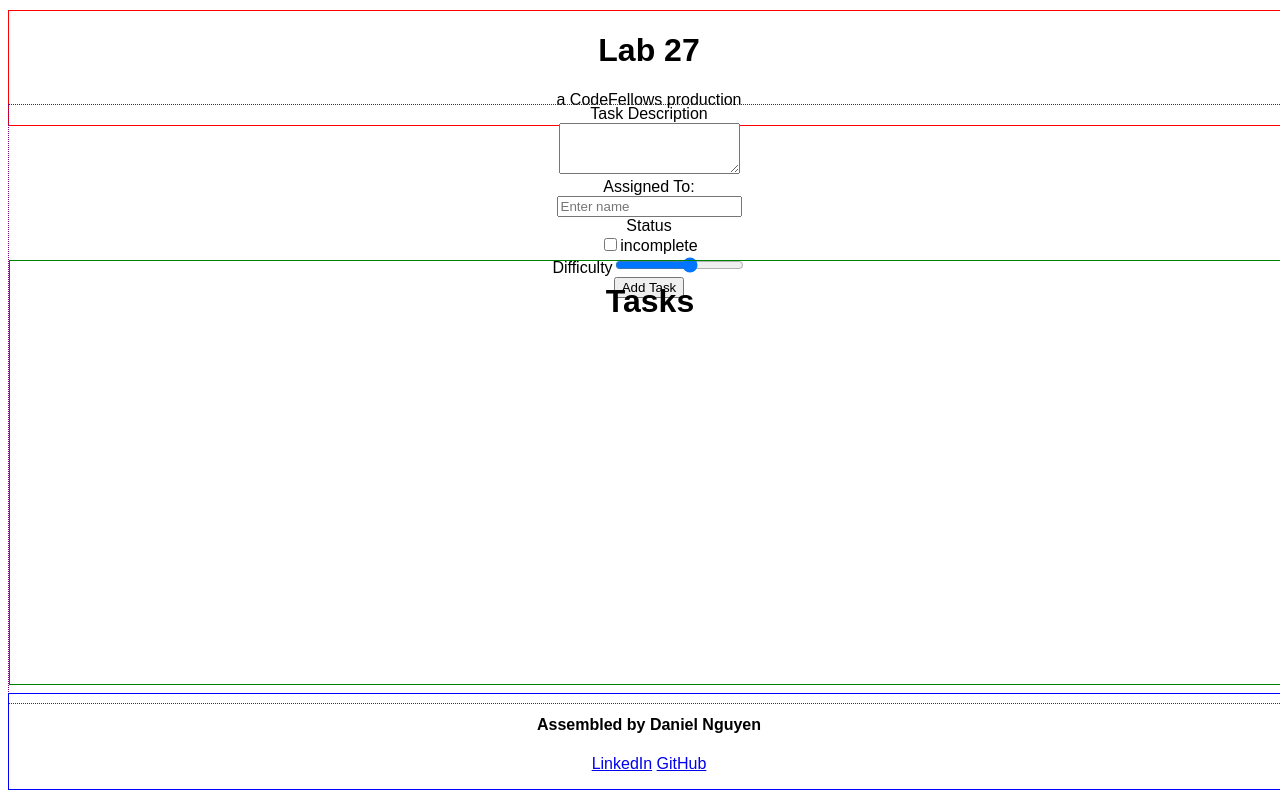
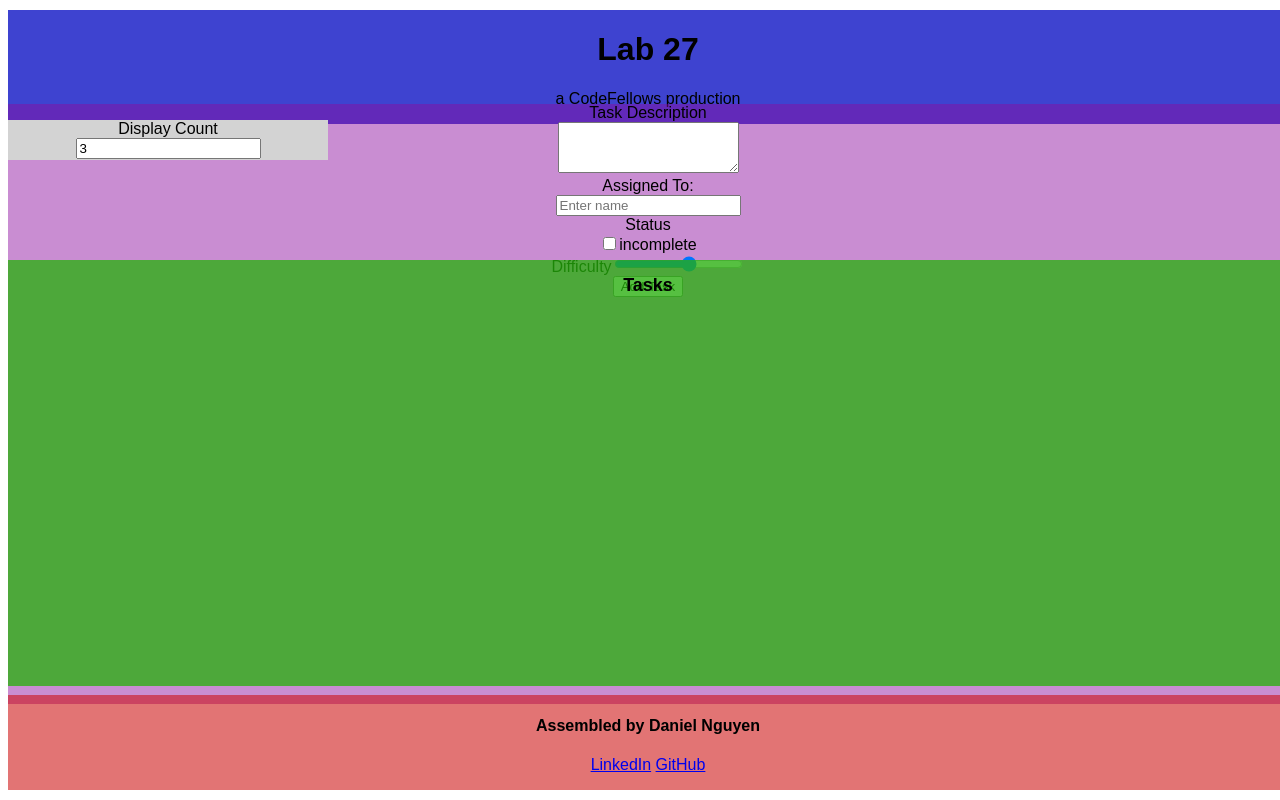
Before and after one commit to daniel-nguyen-401-advanced-javascript/lab-26, a React (Create React App) app: page / in a window 1280 px wide. Built offline with nearby package versions, Linux system fonts and the light colour scheme; no server answers.

Commit message:
got pagination display working

```diff
--- a/src/App.js
+++ b/src/App.js
@@ -1,17 +1,24 @@
-import React from 'react';
+import React, {useState} from 'react';
 import "./styles/styles.scss";
 import Header from "./components/Header.js";
 import Footer from "./components/Footer.js";
 import ToDo from "./components/ToDo";
+import SettingsForm from "./components/SettingsForm";
+import {ListContext} from './components/Contexts';
 
 
 
 function App() {
+  const [displayCount, setDisplayCount] = useState(3);
+
   return (
     <div className="App">
+      <ListContext.Provider value={{displayCount, setDisplayCount}}>
         <Header />
         <ToDo />
+        <SettingsForm />
         <Footer />
+      </ListContext.Provider>
     </div>
   );
 }
--- /dev/null
+++ b/src/components/Contexts.js
@@ -0,0 +1,5 @@
+import React from 'react';
+
+const ListContext = React.createContext();
+
+export {ListContext};
--- /dev/null
+++ b/src/components/ListDisplay.js
@@ -0,0 +1,46 @@
+import React, {useState, useEffect, useContext} from 'react';
+import {ListContext} from './Contexts';
+
+
+function ListDisplay(props) {
+  const displayData = useContext(ListContext);
+
+  const [page, setPage] = useState(0);
+  const [displayItems, setDisplayItems] = useState([]);
+
+  useEffect(() => {
+    let renderedList = [];
+
+    let i = 0 + page * displayData.displayCount;
+    let max = i + displayData.displayCount;
+
+    for (i; i<max; i++) {
+      if (i >= props.list.length) break;
+      renderedList.push(<div key={i}>{props.list[i]}</div>);
+    }
+
+    setDisplayItems(renderedList);
+  }, [props.list, page, displayData.displayCount]);
+
+  return (
+    <>
+    {displayItems}
+    {page * displayData.displayCount < props.list.length && (
+      <button className='next'
+      onClick={(e) => {
+        setPage(page +1);
+      }}
+      >Next</button>
+    )}
+    {page > 0 && (
+      <button className='previous'
+      onClick={(e) => {
+        setPage(page -1);
+      }}
+      >Previous</button>
+    )}
+    </>
+  );
+}
+
+export default ListDisplay;
--- /dev/null
+++ b/src/components/SettingsForm.js
@@ -0,0 +1,22 @@
+import React, {useContext} from 'react';
+import {ListContext} from "./Contexts";
+
+function SettingsForm(props) {
+  let listData = useContext(ListContext);
+  return (
+    <>
+    <div className='SettingsForm'>
+    <label>Display Count</label><br />
+    <input
+      type='number'
+      value={listData.displayCount}
+      onChange={(e) =>{
+        listData.setDisplayCount(parseInt(e.target.value));
+      }}
+      />
+    </div>
+    </>
+  )
+}
+
+export default SettingsForm;
--- a/src/components/ToDoList.js
+++ b/src/components/ToDoList.js
@@ -1,5 +1,7 @@
 import React from 'react';
+import ListDisplay from './ListDisplay';
 import ToDoItem from "./ToDoItem";
+
 
 function ToDoList(props) {
 
@@ -20,11 +22,13 @@ function ToDoList(props) {
   return (
 
     <div className="ToDoList">
-      <h1>Tasks</h1>
-    {currentList}
+      <h2>Tasks</h2>
+      <ListDisplay list={currentList}/>
+    {/* {currentList} */}
     </div>
 
   )
 }
 
+
 export default ToDoList;
--- a/src/styles/styles.scss
+++ b/src/styles/styles.scss
@@ -4,14 +4,14 @@
 }
 
 .Header {
-  border: 1px solid red;
+  background-color: #0b11c4c9;
   position: absolute;
   top: 10px;
   width: 100%;
 }
 
 .ToDo {
-  border: 1px dotted purple;
+  background-color: #8b0b9f77;
   position: absolute;
   top: 13%;
   bottom: 12%;
@@ -20,16 +20,39 @@
 }
 
 .ToDoList {
-  border: 1px solid green;
+  background-color: #26b10ac1;
   overflow: scroll;
   position: absolute;
   top: 26%;
   bottom: 3%;
   width: 100%;
+  font-size: .75em;
+}
+
+.SettingsForm {
+  background-color: lightgrey;
+  position: absolute;
+  top: 15%;
+  bottom: 80%;
+  width: 25%;
+}
+
+.next {
+  position: absolute;
+  left: 60%;
+  top: 20%;
+  width: 20%;
+}
+
+.previous{
+  position: absolute;
+  left: 20%;
+  top: 20%;
+  width: 20%;
 }
 
 .Footer {
-  border: 1px solid blue;
+  background-color: #cd0f0f93;
   position: absolute;
   bottom: 10px;
   width: 100%;
```
